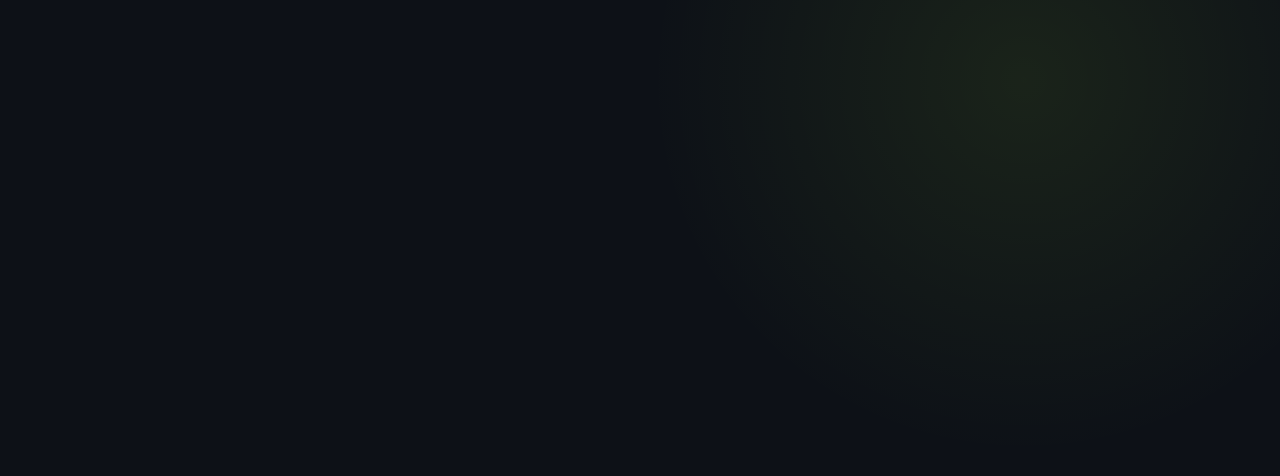
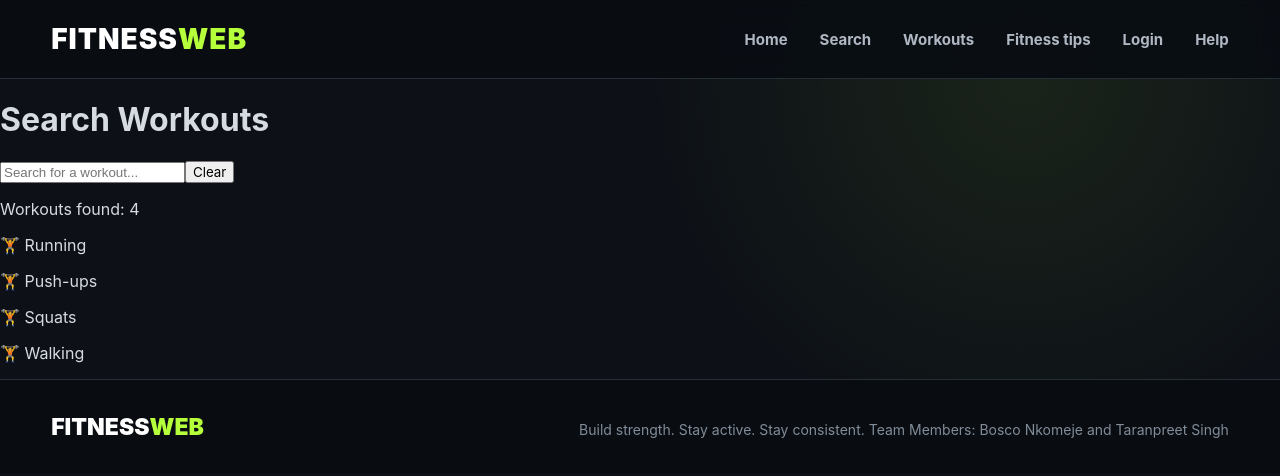
Before and after one commit to bnkomeje/FitnessWeb, a React (Vite) app: page /search in a window 1280 px wide. Before the commit this address had no page. Shown: the top 476 px of the page. Built offline with nearby package versions, Linux system fonts and the light colour scheme.

Commit message:
created a search page

```diff
--- a/src/App.tsx
+++ b/src/App.tsx
@@ -2,11 +2,12 @@ import { useState } from 'react'
 import { Routes, Route } from 'react-router-dom'
 import './App.css'
 
-import HelpPage from './pages/HelpPage'
 import Layout from './components/layout/Layout'
 import Home from './pages/Home'
+import SearchPage from './pages/SearchPage'
 import WorkoutPage from './pages/WorkoutPage'
 import AddWorkoutPage from './pages/AddWorkoutPage'
+import HelpPage from './pages/HelpPage'
 
 import type { Workout } from './types/Workout'
 import { initialWorkouts } from './data/workouts'
@@ -27,6 +28,15 @@ function App() {
         <Route
           index
           element={<Home />}
+        />
+
+        <Route
+          path="search"
+          element={
+            <SearchPage
+              workouts={workouts}
+            />
+          }
         />
 
         <Route
--- a/src/components/layout/Layout.tsx
+++ b/src/components/layout/Layout.tsx
@@ -11,7 +11,7 @@ function Layout() {
 
           <nav>
             <NavLink to="/">Home</NavLink>
-            <NavLink to="/">Search</NavLink>
+            <NavLink to="/search">Search</NavLink>
             <NavLink to="/workouts">Workouts</NavLink>
             <NavLink to="/">Fitness tips</NavLink>
             <NavLink to="/">Login</NavLink>
--- /dev/null
+++ b/src/pages/SearchPage.tsx
@@ -0,0 +1,50 @@
+import { useState } from 'react'
+import type { Workout } from '../types/Workout'
+
+type SearchPageProps = {
+  workouts: Workout[]
+}
+
+function SearchPage({ workouts }: SearchPageProps) {
+  const [search, setSearch] = useState('')
+
+  const filteredWorkouts = workouts.filter((workout) =>
+    workout.name.toLowerCase().includes(search.toLowerCase())
+  )
+
+  return (
+    <main className="search-page">
+      <h1>Search Workouts</h1>
+
+      <input
+        type="text"
+        placeholder="Search for a workout..."
+        value={search}
+        onChange={(event) => setSearch(event.target.value)}
+      />
+
+      <button
+        type="button"
+        onClick={() => setSearch('')}
+      >
+        Clear
+      </button>
+
+      <p>
+        Workouts found: {filteredWorkouts.length}
+      </p>
+
+      {filteredWorkouts.length > 0 ? (
+        filteredWorkouts.map((workout) => (
+          <p key={workout.id}>
+            🏋️ {workout.name}
+          </p>
+        ))
+      ) : (
+        <p>No workouts found.</p>
+      )}
+    </main>
+  )
+}
+
+export default SearchPage
```
